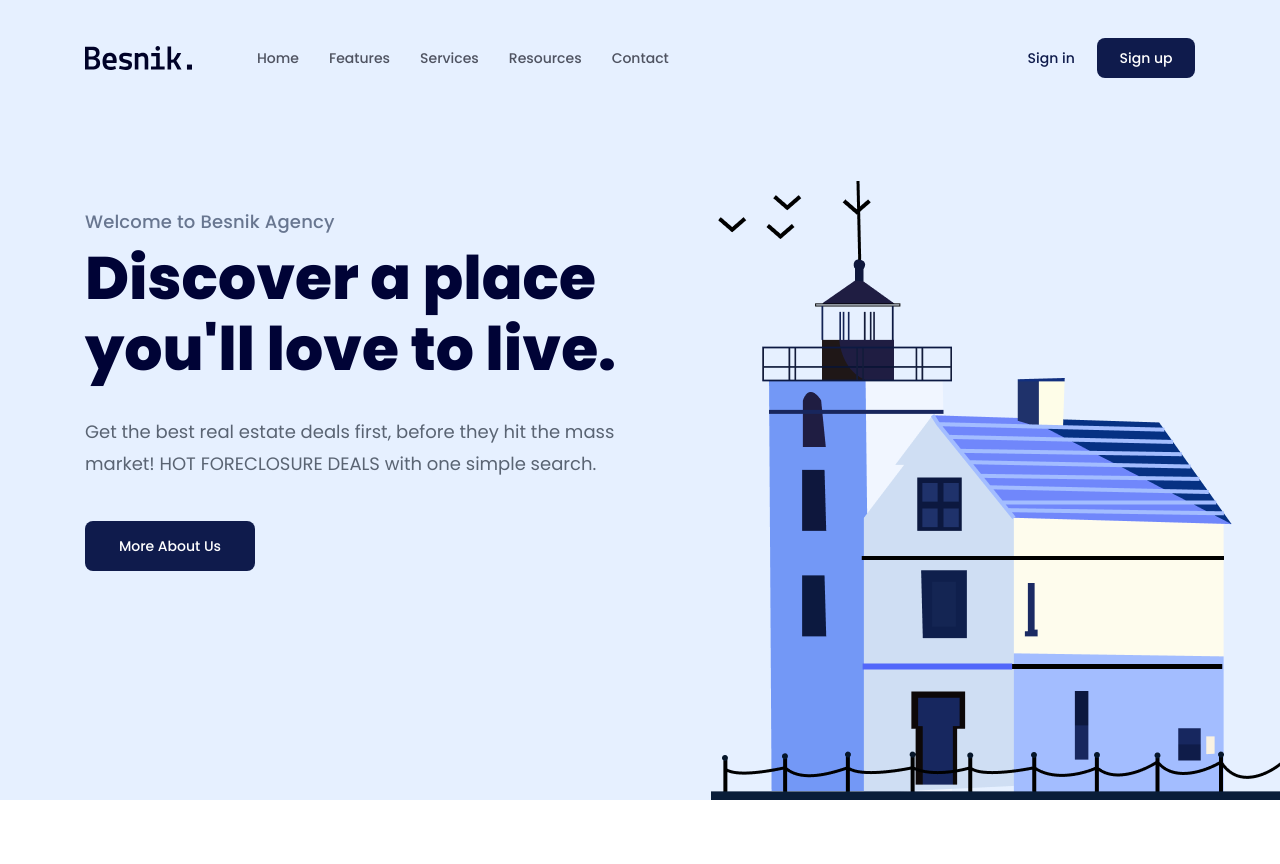
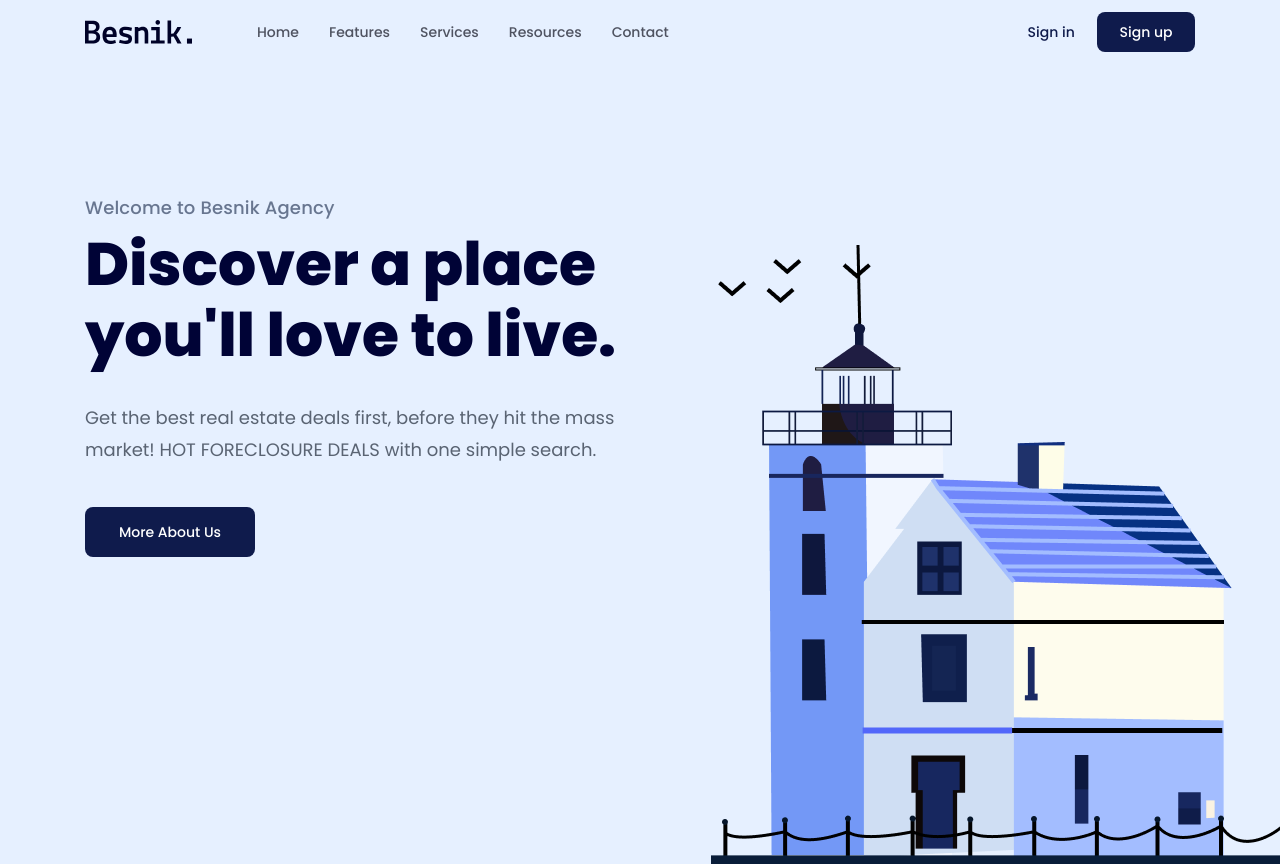
Before and after one commit to Code0fHell/F8-PlanI, a plain HTML site: page index.html in a window 1280 px wide. Shown: the top 864 px of the page. Drawn offline with Linux system fonts and the light colour scheme.

Commit message:
Cai thien phan Header

```diff
--- a/assets/css/styles.css
+++ b/assets/css/styles.css
@@ -45,16 +45,26 @@ a {
 
 /* ==== Header ==== */
 
-.header {
+.fixed-header {
+    background-color: #e6f0ff;
+    /* padding-top: 26px; */
+    position: sticky;
+    top: 0;
+    z-index: 1;
+}
+
+.hero-wrap {
     background-color: #e6f0ff;
     height: 100vh;
     position: relative;
+    display: flex;
+    flex-direction: column;
 }
 
 .navbar {
     display: flex;
     align-items: center;
-    padding-top: 38px;
+    padding: 12px 0;
 }
 
 .navbar ul {
--- a/index.html
+++ b/index.html
@@ -18,7 +18,7 @@
     <body>
         <main>
             <!-- Header -->
-            <header class="header">
+            <header class="fixed-header">
                <div class="content">
                  <!-- Navbar -->
                  <nav class="navbar">
@@ -39,6 +39,10 @@
                         <a href="#!" class="btn signup">Sign up</a></li>
                     </div>
                 </nav>
+               </div>
+            </header>
+            <div class="hero-wrap">
+                <div class="content">
                     <!-- Info -->
                     <div class="hero-info">
                         <div class="text-info">
@@ -52,7 +56,7 @@
                         <img src="./assets/img/house illustration.png" alt="" class="hero-img">
                     </div>
                 </div>
-            </header>
+            </div>
             <!-- Clients -->
             <div class="clients">
                 <div class="content">
```
Lines whose indentation alone changed are shown as unchanged.
